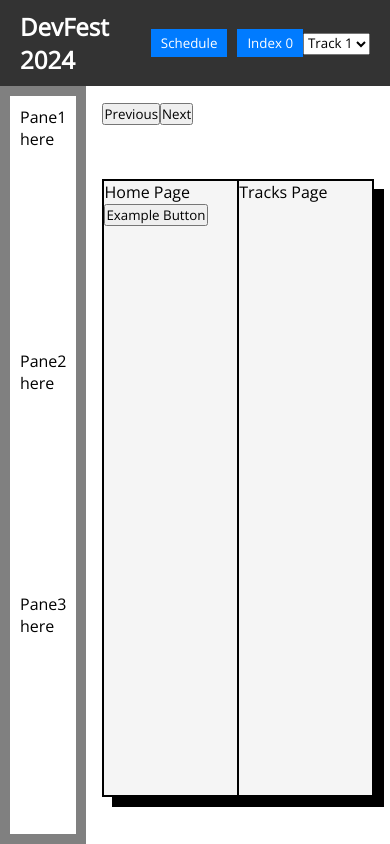
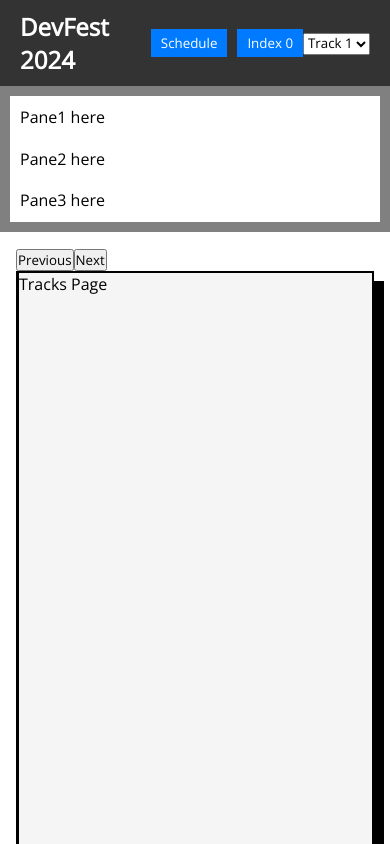
Before and after one commit to adicu/devfest-2024, a Next.js app: page / in a window 390 px wide. Built offline with nearby package versions, Linux system fonts and the light colour scheme.

Commit message:
Started Mobile page implementation

```diff
--- a/src/components/Book.jsx
+++ b/src/components/Book.jsx
@@ -1,12 +1,29 @@
 import styled from "@emotion/styled";
 import PageFlipApp from "./book-components/PageFlipApp";
+import MobilePageFlipApp from "./book-components/MobilePageFlipApp";
 
 const Book = (props) => {
   const Container = styled.div`
     flex: 5;
   `;
 
+  const MobileContainer = styled.div`
+    flex: 5;
+  `;
+
   return (
+    <>
+      {props.mobile ? (
+        <MobileContainer>
+          <MobilePageFlipApp
+            data={props.data}
+            pageDictionary={props.pageDictionary}
+            parentPage={props.currentPage}
+            previousPage={props.previousPage}
+            updatePage={props.updatePage}
+          />
+        </MobileContainer>
+      ) : (
         <Container>
           <PageFlipApp
             data={props.data}
@@ -16,6 +33,8 @@ const Book = (props) => {
             updatePage={props.updatePage}
           />
         </Container>
+      )}
+    </>
   );
 };
 
--- /dev/null
+++ b/src/components/book-components/MobilePageFlipApp.jsx
@@ -0,0 +1,143 @@
+import React, { useState, useEffect } from "react";
+import { CSSTransition, TransitionGroup } from "react-transition-group";
+import styled from "@emotion/styled";
+
+import { createUseStyles } from "react-jss";
+
+import Pages from "../Pages";
+
+import Page from "./Page";
+
+const colorBook = "#F5F5F5";
+const colorSpine = "black";
+const delay = 75;
+
+const Container = styled.div`
+  height: 100%;
+  width: 100%;
+
+  padding: 1em;
+`;
+
+const Book = styled.div`
+  position: relative;
+  background-color: ${colorBook};
+
+  top: 0%;
+  height: 100%;
+
+  width: 100%;
+
+  border: ${colorSpine} solid 2px;
+  box-shadow: 10px 10px black;
+`;
+
+export const RightPage = styled.div`
+  height: 100%;
+  width: 100%;
+  position: absolute;
+
+  border-left: ${colorSpine} solid 1px;
+`;
+
+const useStyles = createUseStyles({
+  pagerightEnter: {
+    zIndex: ({ forward }) => (forward ? 103 : 104),
+    transformOrigin: ({ forward }) => (forward ? "left center" : "left center"),
+    transform: ({ forward }) =>
+      forward
+        ? "perspective(1200px) rotateY(0deg)"
+        : "perspective(1200px) rotateY(-90deg)",
+  },
+  pagerightEnterActive: {
+    transform: ({ forward }) =>
+      forward
+        ? "perspective(1200px) rotateY(0deg)"
+        : "perspective(1200px) rotateY(0deg)",
+    transition: `all ${delay}ms ease-in-out`,
+  },
+  pagerightExit: {
+    zIndex: ({ forward }) => (forward ? 104 : 103),
+    transformOrigin: ({ forward }) => (forward ? "left center" : "left center"),
+    transform: ({ forward }) =>
+      forward
+        ? "perspective(1200px) rotateY(0deg)"
+        : "perspective(1200px) rotateY(0deg)",
+  },
+  pagerightExitActive: {
+    transform: ({ forward }) =>
+      forward
+        ? "perspective(1200px) rotateY(-90deg)"
+        : "perspective(1200px) rotateY(0deg)",
+    transition: `all ${delay}ms ease-in-out`,
+  },
+});
+
+const MobilePageFlipApp = (props) => {
+  const pages = Pages(props.data, props.updatePage, props.pageDictionary);
+
+  useEffect(() => {
+    setCurrentPage(props.parentPage);
+
+    if (props.previousPage < props.parentPage) {
+      setForward(true);
+    } else {
+      setForward(false);
+    }
+  }, [props.parentPage]);
+
+  const [currentPage, setCurrentPage] = useState(props.previousPage);
+
+  const [forward, setForward] = useState(true);
+
+  const classes = useStyles({ forward });
+
+  function goLeft() {
+    if (currentPage > 1) {
+      props.updatePage(currentPage - 1);
+    }
+  }
+
+  function goRight() {
+    if (currentPage < pages.length) {
+      props.updatePage(currentPage + 1);
+    }
+  }
+
+  return (
+    <>
+      <Container>
+        <button onClick={goLeft}>Previous</button>
+        <button onClick={goRight}>Next</button>
+
+        <Book>
+          <TransitionGroup>
+            <CSSTransition
+              key={currentPage}
+              timeout={delay * 2}
+              classNames={{
+                enter: classes.pagerightEnter,
+                enterActive: classes.pagerightEnterActive,
+                exit: classes.pagerightExit,
+                exitActive: classes.pagerightExitActive,
+              }}
+            >
+              <RightPage>
+                <Page
+                  updatePage={props.updatePage}
+                  maxPage={pages.length}
+                  pageNumber={currentPage}
+                  left={false}
+                >
+                  {pages[currentPage - 1][1]}
+                </Page>
+              </RightPage>
+            </CSSTransition>
+          </TransitionGroup>
+        </Book>
+      </Container>
+    </>
+  );
+};
+
+export default MobilePageFlipApp;
--- a/src/pages/index.js
+++ b/src/pages/index.js
@@ -37,6 +37,7 @@ const HeaderWrapper = styled.div`
 const MainContentWrapper = styled.div`
   flex: 1;
   display: flex;
+  flex-direction: ${(props) => (props.mobile ? "column" : "row")};
 `;
 
 export default function Home({ data }) {
@@ -100,10 +101,11 @@ export default function Home({ data }) {
               updatePage={updatePage}
             />
           </HeaderWrapper>
-          <MainContentWrapper>
+          <MainContentWrapper mobile={mobile}>
             <Sidepane />
             <Book
               data={data}
+              mobile={mobile}
               pageDictionary={pageDictionary}
               currentPage={currentPage}
               previousPage={previousPage}
```
Lines whose indentation alone changed are shown as unchanged.
